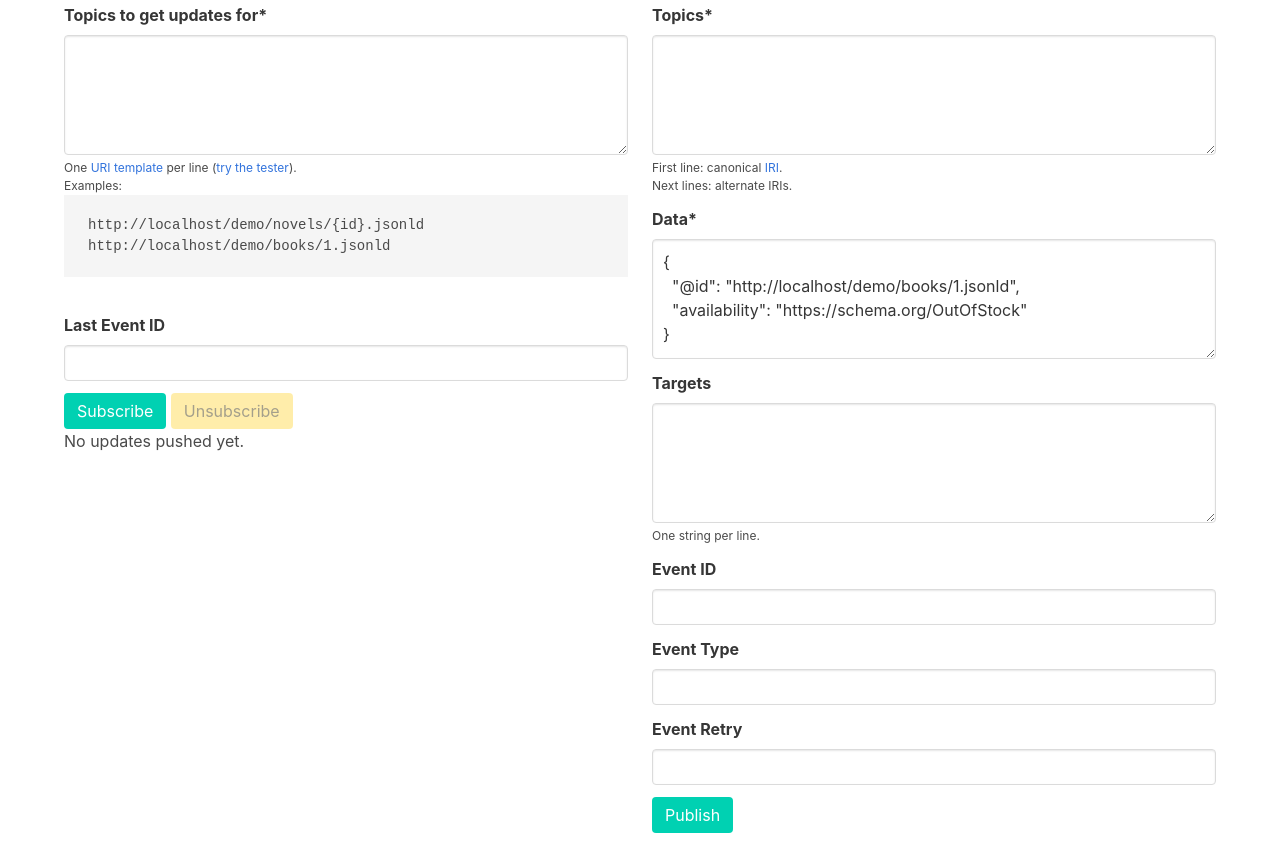
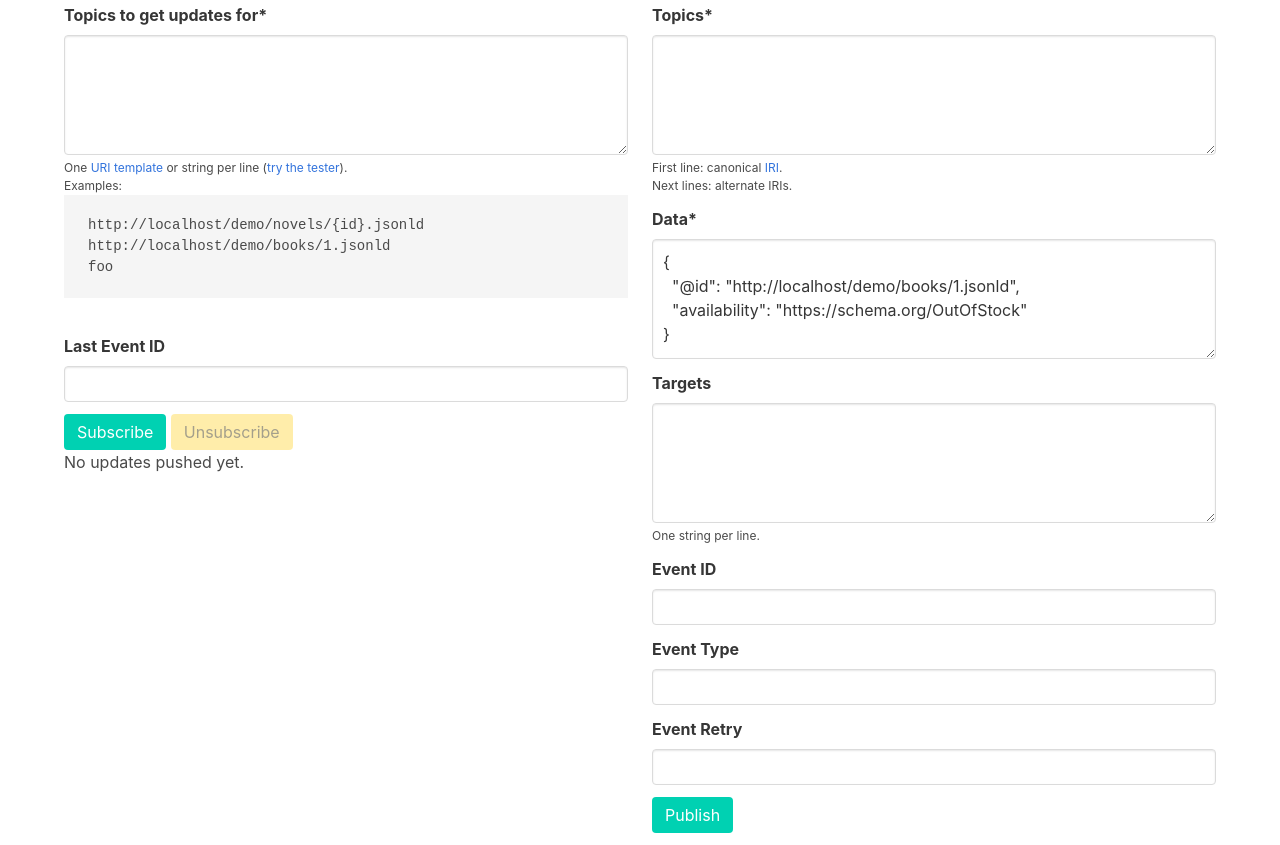
Before and after one commit to AdamHawkinsa/mercure, a plain HTML site: page public/index.html in a window 1280 px wide. Shown: the part 1301-2146 px from the top of the page. Drawn offline with Linux system fonts and the light colour scheme.

Commit message:
Hint that you can use raw strings as topics

```diff
--- a/public/app.js
+++ b/public/app.js
@@ -42,7 +42,8 @@
         }, null, 2);
 
         document.getElementById('subscribeTopicsExamples').innerText = `${origin}/demo/novels/{id}.jsonld
-${defaultTopic}`;
+${defaultTopic}
+foo`;
     });
 
     // Discover
--- a/public/index.html
+++ b/public/index.html
@@ -115,7 +115,7 @@
                             </div>
 
                             <p class="help">
-                                One <a href="https://tools.ietf.org/html/rfc6570">URI template</a> per line (<a href="https://uri-template-tester.mercure.rocks/">try the tester</a>).<br>
+                                One <a href="https://tools.ietf.org/html/rfc6570">URI template</a> or string per line (<a href="https://uri-template-tester.mercure.rocks/">try the tester</a>).<br>
                                 Examples:
                                 <pre><code id="subscribeTopicsExamples"></code></pre><br>
                             </p>
```
